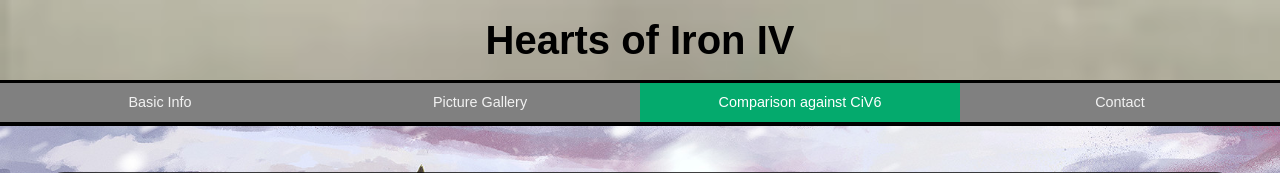
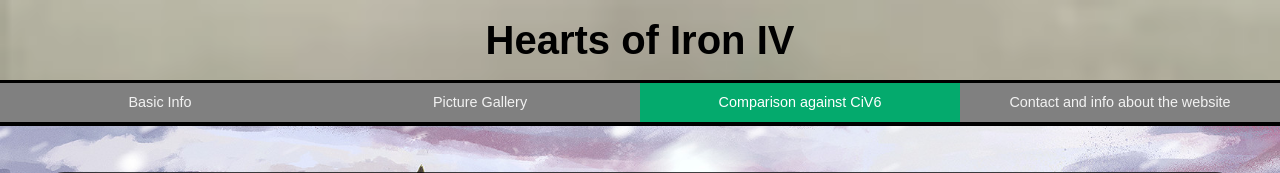
Before and after one commit to RobkooCZ/Hoidle, a plain HTML site: page comparison.html in a window 1280 px wide. Shown: the top 173 px of the page. Drawn offline with nearby package versions, Linux system fonts and the light colour scheme.

Commit message:
rework of the contact page

```diff
--- a/comparison.html
+++ b/comparison.html
@@ -18,7 +18,7 @@
           <a class="width" href="index.html">Basic Info</a>
           <a class="width" href="picturegallery.html">Picture Gallery</a>
           <a class="active width" href="comparison.html">Comparison against CiV6</a>
-          <a class="width" href="contact.html">Contact</a>
+          <a class="width" href="contact.html">Contact and info about the website</a>
         </div>
       </nav>
     </header>
```
Also changed, not shown: contact.html (+4 -2 lines), index.html (+1 -1 lines), picturegallery.html (+1 -1 lines).
